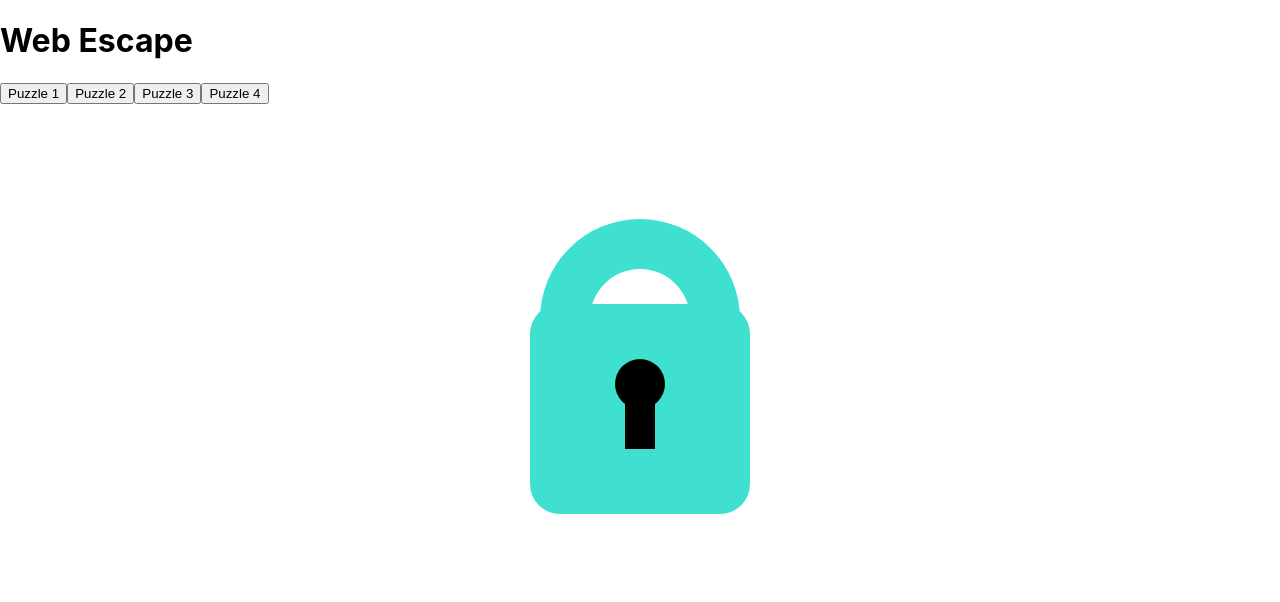
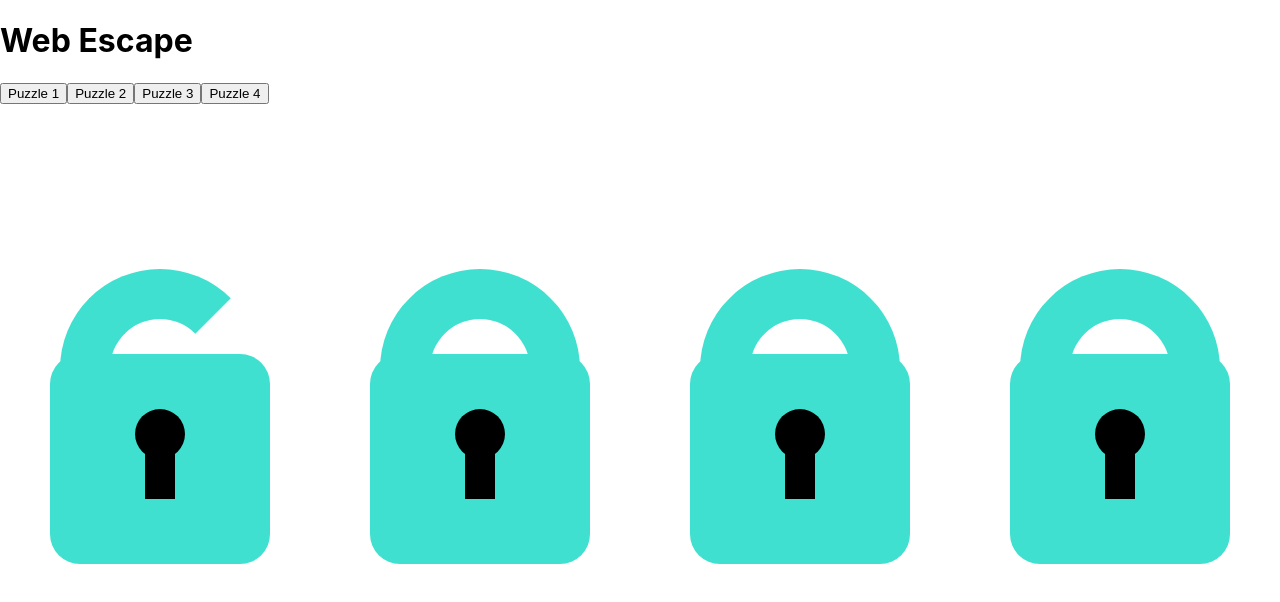
Before and after one commit to chrissharif/Web-Escape, a React (Create React App) app in the folder client/: page /home in a window 1280 px wide. Shown: the top 602 px of the page. Built offline with nearby package versions, Linux system fonts and the light colour scheme.

Commit message:
Locks and Unlock

```diff
--- a/client/src/components/Home.css
+++ b/client/src/components/Home.css
@@ -1,3 +1,5 @@
+/* Lock made possible with help from https://codepen.io/matthewjmoran/pen/dXdYbN */
+
 .base {
   background-color: turquoise;
   width: 210px;
@@ -5,9 +7,7 @@
   border-radius: 30px;
   margin: 0 auto;
   position: relative;
-  /* top: 100px; */
   padding: 100px 0px 10px 10px;
-  /* right: 450px; */
 }
 
 .lock-top {
@@ -40,9 +40,15 @@
   position: relative;
   top: 115px;
   left: 10px;
+  margin: 50px 70px 0px 50px;
 }
 
 .locks {
   display: flex;
   justify-content: center;
 }
+
+.unlock {
+  transform: scaleX(-1);
+  transition: transform 0s linear;
+}
--- a/client/src/components/Home.jsx
+++ b/client/src/components/Home.jsx
@@ -29,13 +29,39 @@ function Home() {
       </nav>
 
       <div className='locks'>
+
       <div className='lock'>
+        <div className='lock-semicircle unlock'></div>
+        <div className='base'>
+          <div className='lock-top'></div>
+          <div className='lock-bottom'></div>
+        </div>
+        </div>
+
+        <div className='lock'>
         <div className='lock-semicircle'></div>
         <div className='base'>
           <div className='lock-top'></div>
           <div className='lock-bottom'></div>
         </div>
-      </div>
+        </div>
+
+        <div className='lock'>
+        <div className='lock-semicircle'></div>
+        <div className='base'>
+          <div className='lock-top'></div>
+          <div className='lock-bottom'></div>
+        </div>
+        </div>
+
+        <div className='lock'>
+        <div className='lock-semicircle'></div>
+        <div className='base'>
+          <div className='lock-top'></div>
+          <div className='lock-bottom'></div>
+        </div>
+        </div>
+
       </div>
 
     </div>
```
